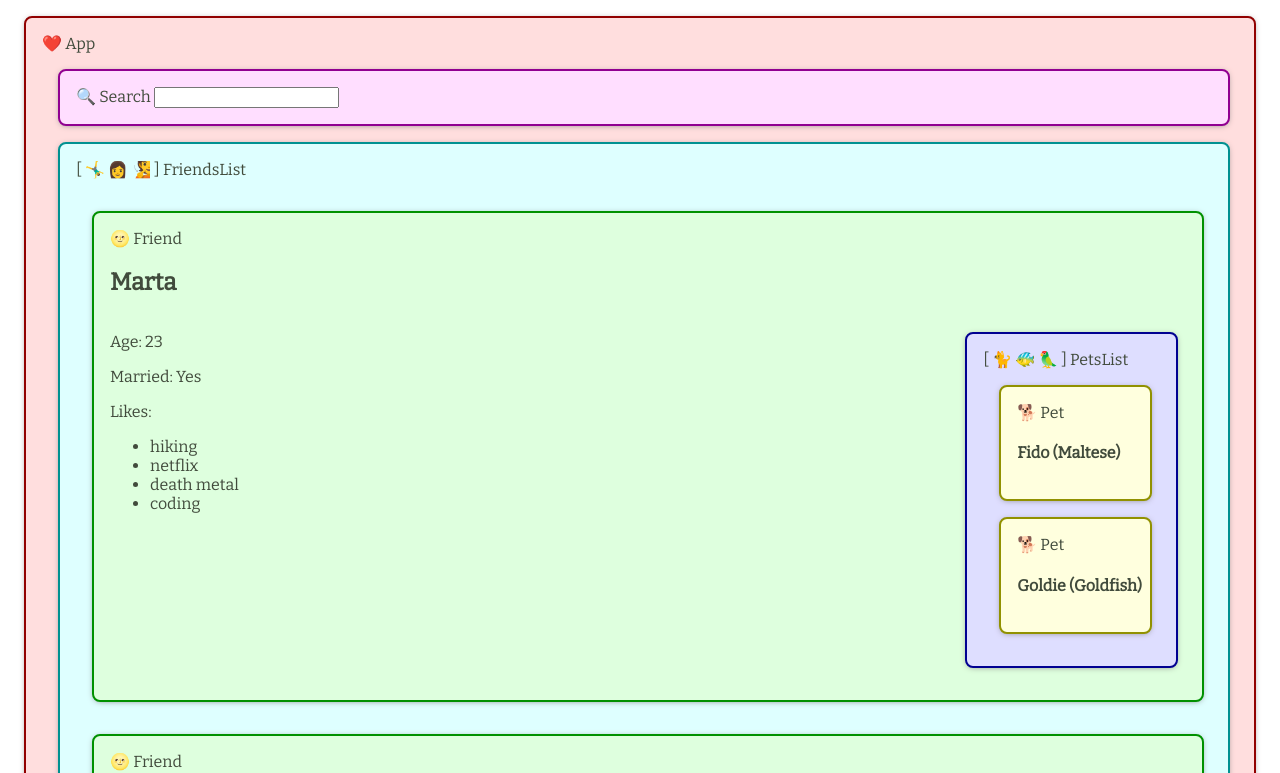
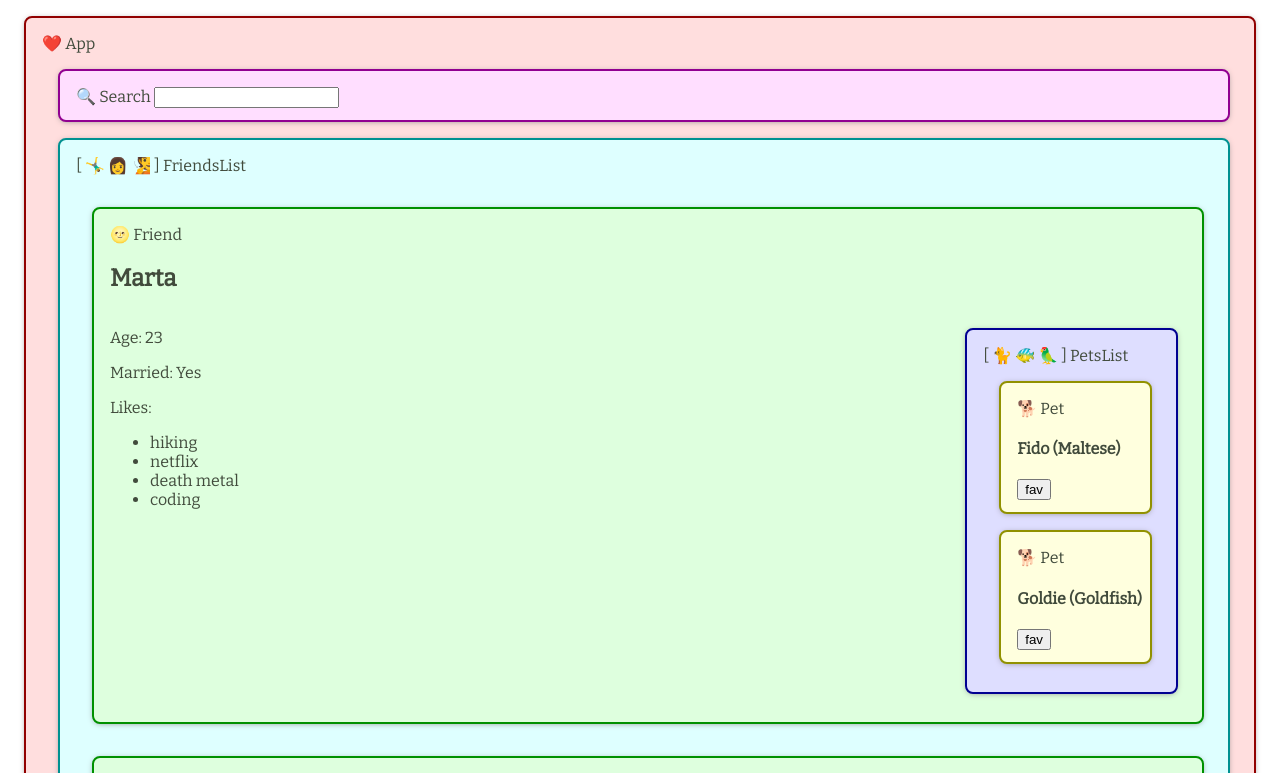
Before and after one commit to Tereamarie/web-guided-project-react-components-2-solution, a React (Vite) app: page / in a window 1280 px wide. Shown: the top 773 px of the page. Built offline with nearby package versions, Linux system fonts and the light colour scheme.

Commit message:
update design files and css

```diff
--- a/src/components/Pet.jsx
+++ b/src/components/Pet.jsx
@@ -1,11 +1,15 @@
-import React from 'react'
+import React, { useState } from 'react'
 
 export default function Pet(props) {
   const { pet } = props
+  const [fav, setFav] = useState(false)
+
+  // 1- Add a click handler to the button that favs the pet
 
   return (
     <div className='pet-friends container'>
       <h4>{pet.name} ({pet.type})</h4>
+      {fav ? '❤️' : <button onClick={() => setFav(true)}>fav</button>}
     </div>
   )
 }
--- a/src/styles.less
+++ b/src/styles.less
@@ -17,7 +17,7 @@ body {
   box-shadow: 0px 1px 6px -2px rgb(128, 127, 127);
   border-radius: 8px;
   margin: 16px;
-  padding: 16px 8px 16px 16px;
+  padding: 16px 8px 12px 16px;
   &:hover {
     box-shadow: 2px 3px 8px 0px rgb(128, 127, 127);
   }
```
Also changed, not shown: src/design-files/friends-app.png.
